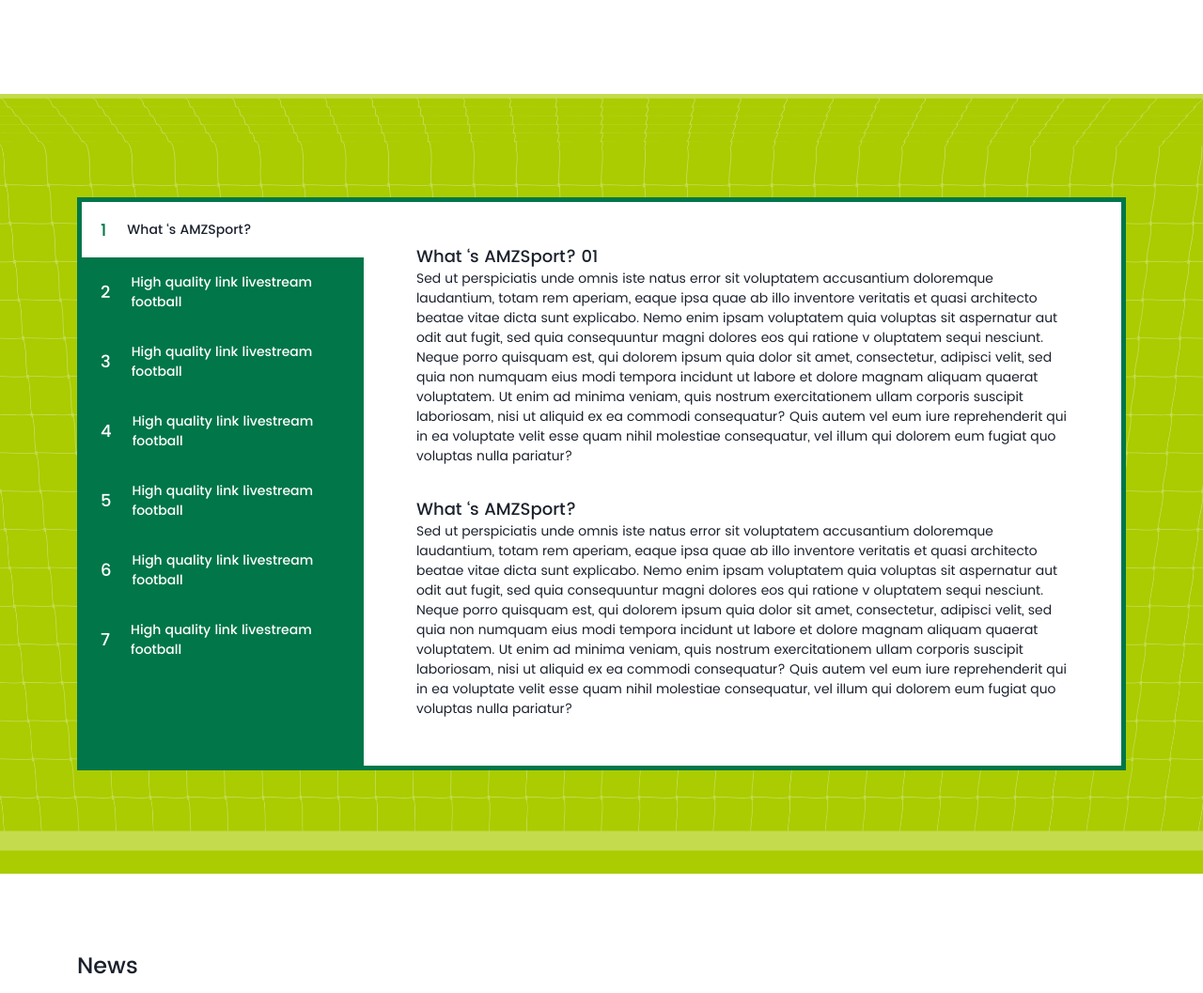
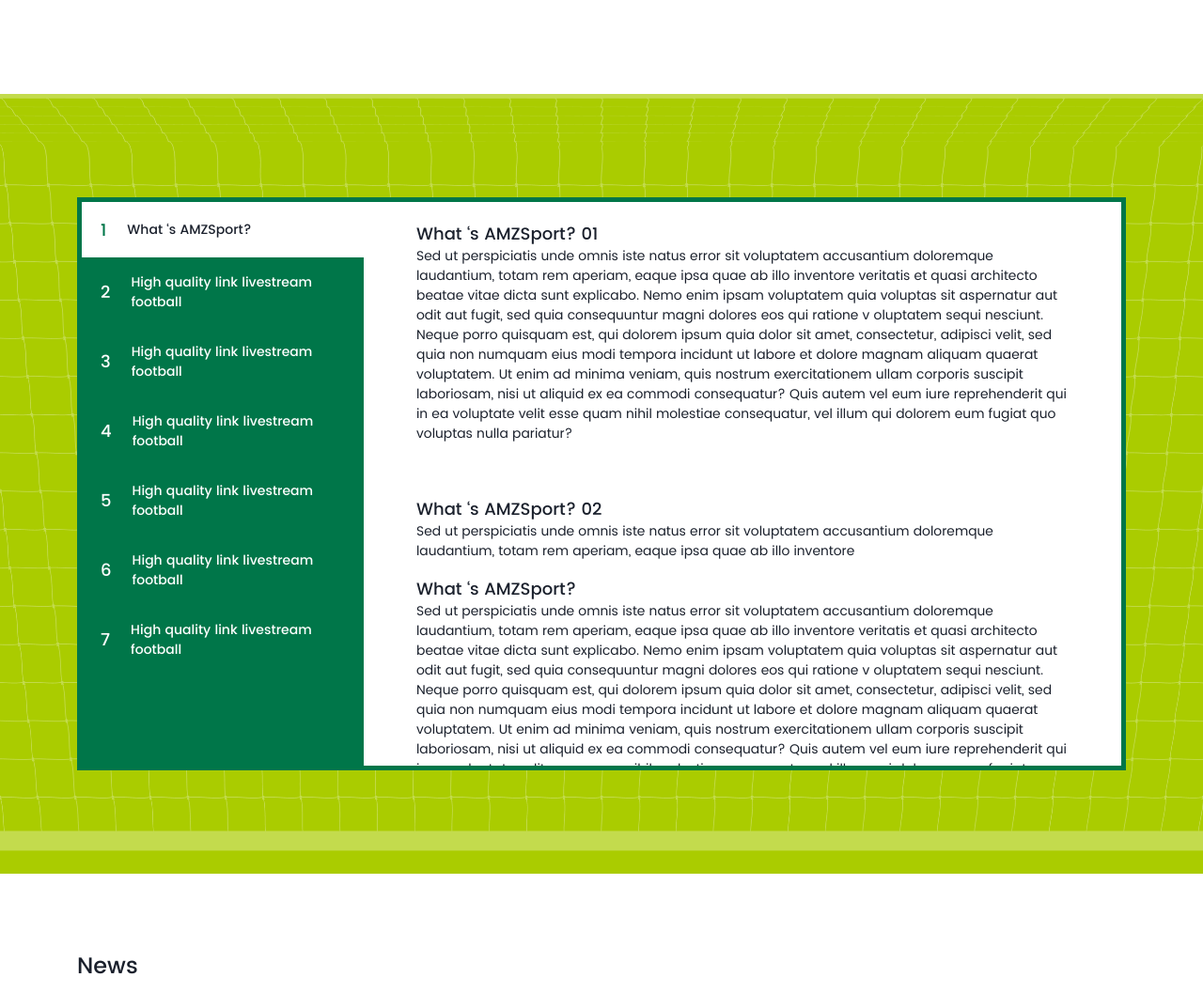
Before and after one commit to trieudung2509/amzsports, a PHP site: page / in a window 1280 px wide. Shown: the part 1313-2370 px from the top of the page at 94% size. Run offline with PHP 8.4, Linux system fonts and the light colour scheme; style sheets or scripts are compiled from the project's sources; some libraries are stand-ins or nearby versions.

Commit message:
Fix ui tabs

```diff
--- a/css/main-2.css
+++ b/css/main-2.css
@@ -498,17 +498,15 @@
   color: #1A202C !important;
 }
 .q-and-a-wrapper .tab-content {
-  min-height: 600px;
   max-height: 600px;
   overflow-y: auto;
 }
 .q-and-a-wrapper .content-item {
   background-color: #fff;
-  padding: 44px 56px;
-  min-height: 600px;
+  padding: 20px 56px;
 }
 .q-and-a-wrapper .content-tab-wrapper .block {
-  margin-bottom: 32px;
+  margin-bottom: 16px;
 }
 .q-and-a-wrapper .content-tab-wrapper .block .content-title {
   margin: 0;
--- a/index.php
+++ b/index.php
@@ -761,19 +761,6 @@
 										qui in ea voluptate velit esse quam nihil molestiae consequatur, vel illum qui dolorem
 										eum fugiat quo voluptas nulla pariatur?</p>
 								</div>
-								<div class="block">
-									<h3 class="content-title">What ‘s AMZSport?</h3>
-									<p class="content-description">Sed ut perspiciatis unde omnis iste natus error
-										sit voluptatem accusantium doloremque laudantium, totam rem aperiam, eaque ipsa quae ab illo inventore
-										veritatis et quasi architecto beatae vitae dicta sunt explicabo.
-										Nemo enim ipsam voluptatem quia voluptas sit aspernatur aut odit
-										aut fugit, sed quia consequuntur magni dolores eos qui ratione v
-										oluptatem sequi nesciunt. Neque porro quisquam est, qui dolorem
-										ipsum quia dolor sit amet, consectetur, adipisci velit, sed quia non numquam eius modi tempora incidunt ut
-										labore et dolore magnam aliquam quaerat voluptatem. Ut enim ad minima veniam, quis nostrum exercitationem ullam corporis suscipit laboriosam, nisi ut aliquid ex ea commodi consequatur? Quis autem vel eum iure reprehenderit
-										qui in ea voluptate velit esse quam nihil molestiae consequatur, vel illum qui dolorem
-										eum fugiat quo voluptas nulla pariatur?</p>
-								</div>
 							</div>
 						</div>
 						<div id="tabs-2" class="content-item">
@@ -782,27 +769,7 @@
 									<h3 class="content-title">What ‘s AMZSport? 02</h3>
 									<p class="content-description">Sed ut perspiciatis unde omnis iste natus error
 										sit voluptatem accusantium doloremque laudantium, totam rem aperiam, eaque ipsa quae ab illo inventore
-										veritatis et quasi architecto beatae vitae dicta sunt explicabo.
-										Nemo enim ipsam voluptatem quia voluptas sit aspernatur aut odit
-										aut fugit, sed quia consequuntur magni dolores eos qui ratione v
-										oluptatem sequi nesciunt. Neque porro quisquam est, qui dolorem
-										ipsum quia dolor sit amet, consectetur, adipisci velit, sed quia non numquam eius modi tempora incidunt ut
-										labore et dolore magnam aliquam quaerat voluptatem. Ut enim ad minima veniam, quis nostrum exercitationem ullam corporis suscipit laboriosam, nisi ut aliquid ex ea commodi consequatur? Quis autem vel eum iure reprehenderit
-										qui in ea voluptate velit esse quam nihil molestiae consequatur, vel illum qui dolorem
-										eum fugiat quo voluptas nulla pariatur?</p>
-								</div>
-								<div class="block">
-									<h3 class="content-title">What ‘s AMZSport?</h3>
-									<p class="content-description">Sed ut perspiciatis unde omnis iste natus error
-										sit voluptatem accusantium doloremque laudantium, totam rem aperiam, eaque ipsa quae ab illo inventore
-										veritatis et quasi architecto beatae vitae dicta sunt explicabo.
-										Nemo enim ipsam voluptatem quia voluptas sit aspernatur aut odit
-										aut fugit, sed quia consequuntur magni dolores eos qui ratione v
-										oluptatem sequi nesciunt. Neque porro quisquam est, qui dolorem
-										ipsum quia dolor sit amet, consectetur, adipisci velit, sed quia non numquam eius modi tempora incidunt ut
-										labore et dolore magnam aliquam quaerat voluptatem. Ut enim ad minima veniam, quis nostrum exercitationem ullam corporis suscipit laboriosam, nisi ut aliquid ex ea commodi consequatur? Quis autem vel eum iure reprehenderit
-										qui in ea voluptate velit esse quam nihil molestiae consequatur, vel illum qui dolorem
-										eum fugiat quo voluptas nulla pariatur?</p>
+									</p>
 								</div>
 								<div class="block">
 									<h3 class="content-title">What ‘s AMZSport?</h3>
```
Also changed, not shown: index.html (+0 -26 lines), scss/_page-home-2.scss (+2 -5 lines), 1 other file.
